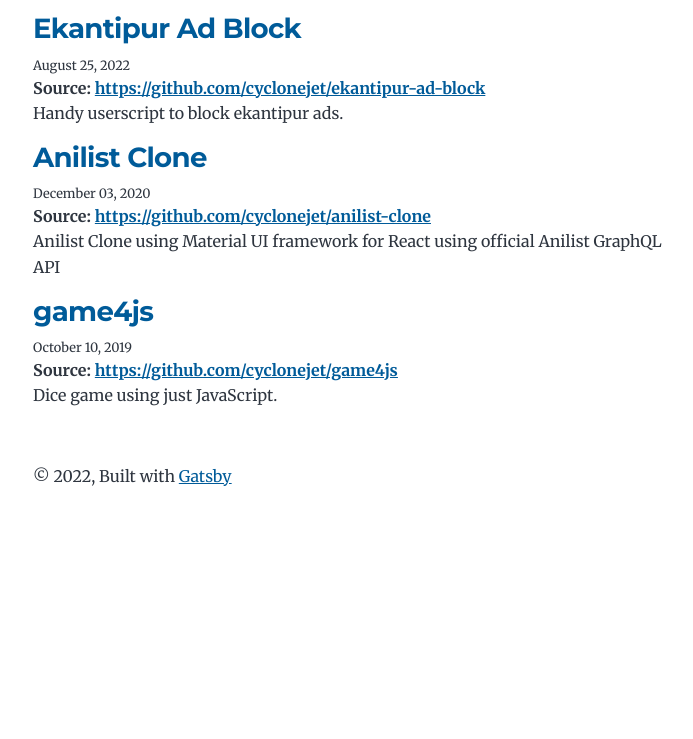
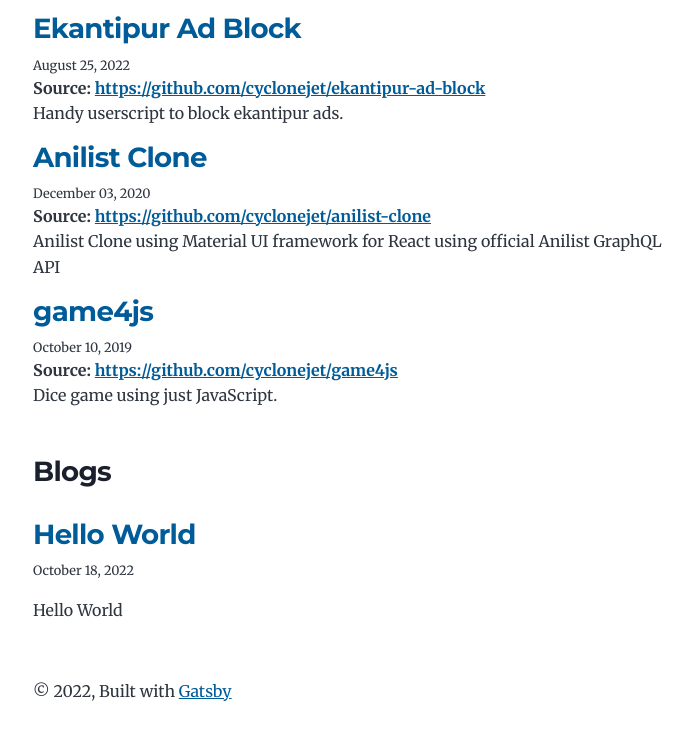
Before and after one commit to binishjoshi/portfolio, a Gatsby site: page / in a window 1280 px wide. Shown: the part 865-1604 px from the top of the page, without its empty margins (291-984 px from the left). Before the commit the page ends 1417 px from the top, so only its background shows below. Built offline with nearby package versions, Linux system fonts and the light colour scheme; Gatsby itself is replaced by a stand-in of ours.

Commit message:
added blog

```diff
--- /dev/null
+++ b/content/blog/hello-world/index.md
@@ -0,0 +1,7 @@
+---
+title: Hello World
+date: "2022-10-18T00:00:00"
+description: "Hello World"
+---
+
+Hello world.
--- a/src/pages/index.js
+++ b/src/pages/index.js
@@ -27,6 +27,8 @@
       </div>
       <Projects />
       {posts.length !== 0 && (
+        <>
+          <h3>Blogs</h3>
           <ol style={{ listStyle: `none` }}>
             {posts.map(post => {
               const title = post.frontmatter.title || post.fields.slug
@@ -59,6 +61,7 @@
               )
             })}
           </ol>
+        </>
       )}
     </Layout>
   )
```
Lines whose indentation alone changed are shown as unchanged.
